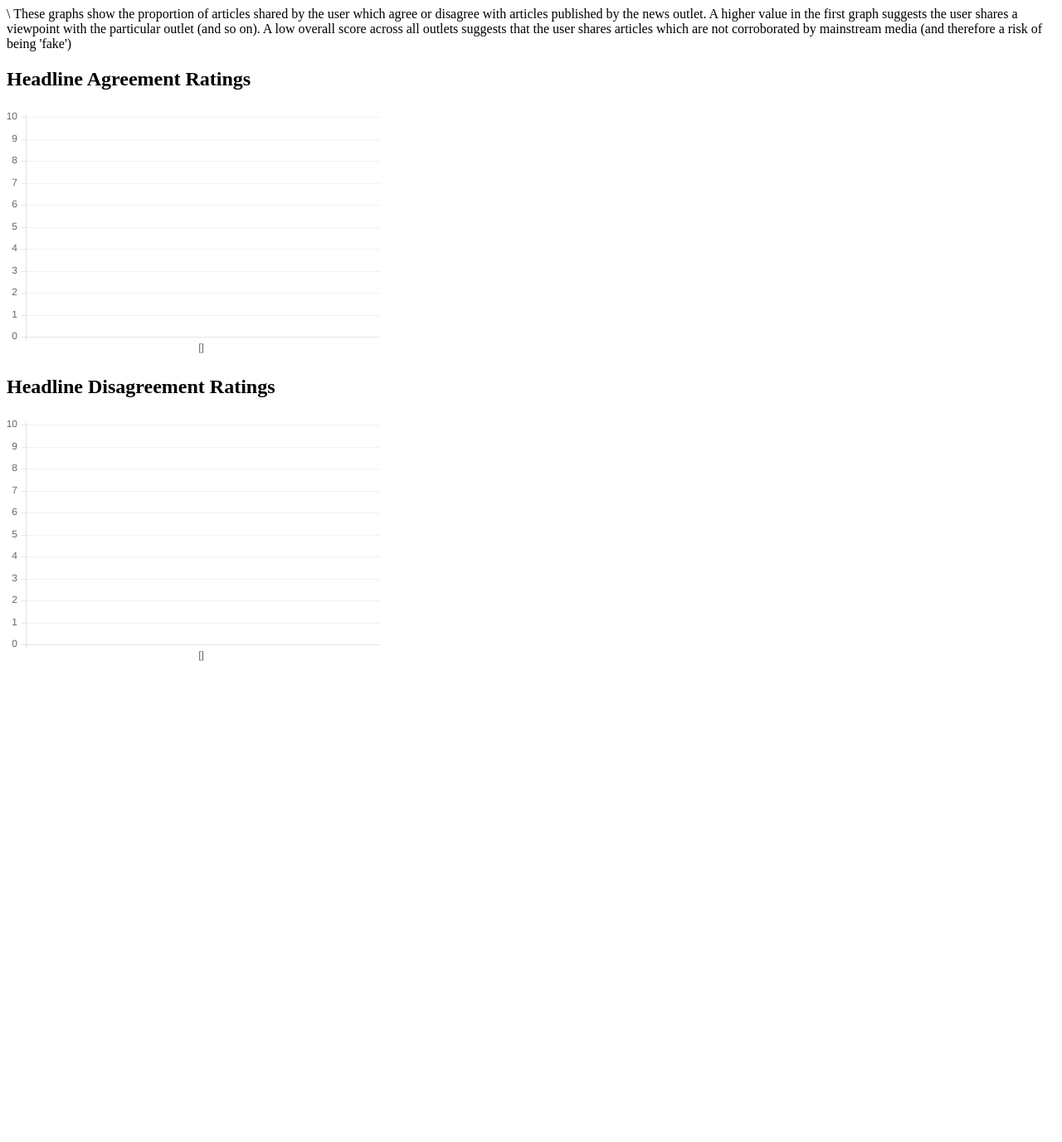
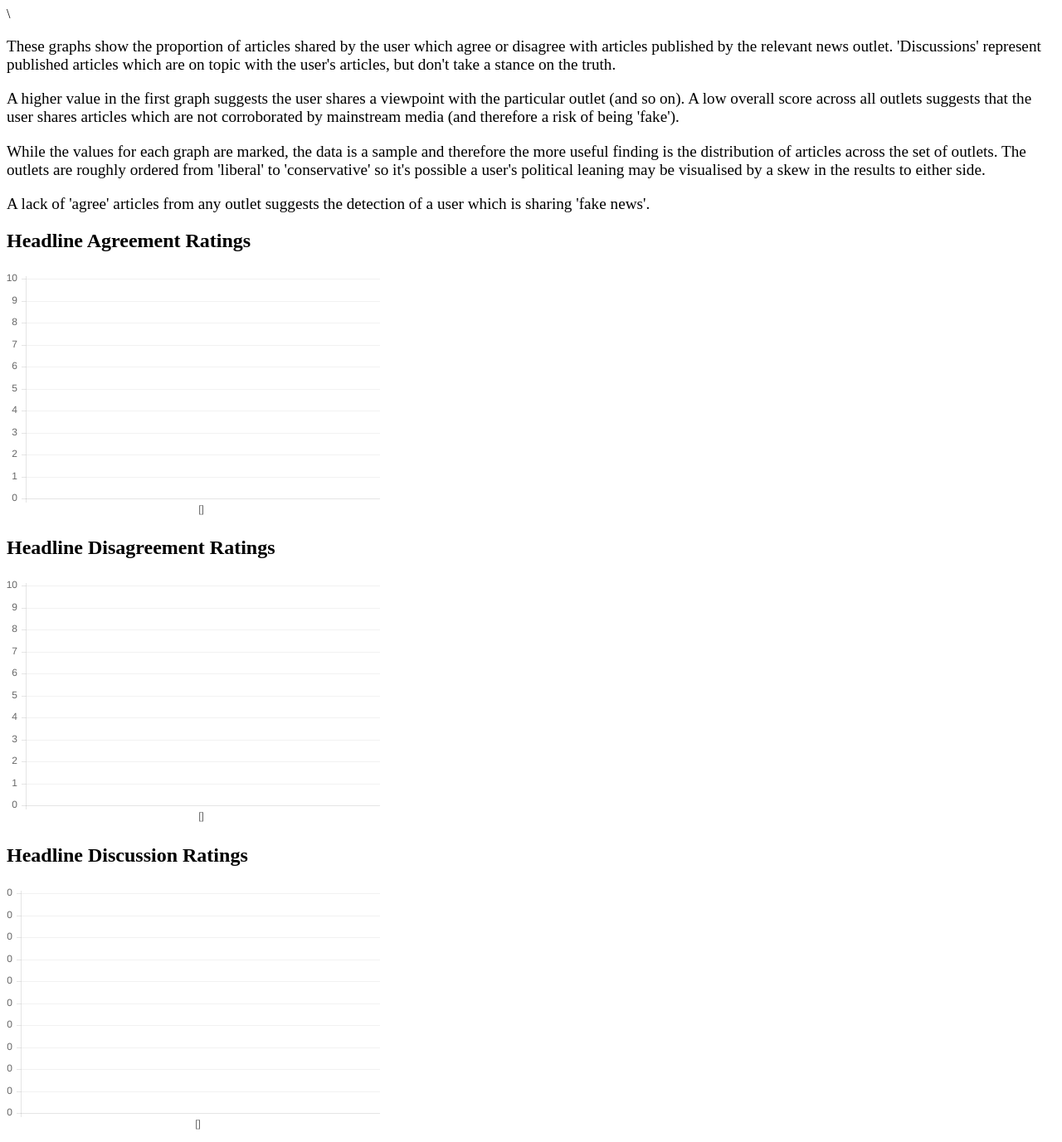
Before and after one commit to rosscg/newsworthy, a Flask app: template templates/chart.html in a window 1280 px wide. Shown: the whole page at 83% size. Before the commit the page ends 797 px from the top, so only its background shows below. Run offline with Flask 2, Linux system fonts and the light colour scheme; the template is opened without the code that fills it: most values are stand-ins (such as "Sample title", 1, 10 or a date in 2020).

Commit message:
Add discussion graph

```diff
--- a/app.py
+++ b/app.py
@@ -20,18 +20,20 @@
        form_data = request.form
        screen_name = form_data.get('screen_name')
 
-    data = run_user_comparison(screen_name)
+    #data = run_user_comparison(screen_name)
 
     # Test Data:
-    #data = [('Guardian', 8, 1), ('NY Times', 6, 1), ('Bloomberg', 4, 0), ('The Sun', 5, 0), ('Fox News', 2, 0), ('Breitbart', 6, 1)]
+    data = [('Guardian', 8, 1, 3), ('NY Times', 6, 1, 12), ('Bloomberg', 4, 0, 14), ('The Sun', 5, 0, 2), ('Fox News', 2, 0, 1), ('Breitbart', 6, 1, 0)]
 
     labels = [x[0] for x in data]
     values_agree = [x[1] for x in data]
     values_disagree = [x[2] for x in data]
+    values_discuss = [x[3] for x in data]
 
     height = max(values_agree + values_disagree)
+    height_discuss = max(values_discuss)
 
-    return render_template('chart.html', height=height, values_agree=values_agree, values_disagree=values_disagree, labels=labels)
+    return render_template('chart.html', height=height, height_discuss=height_discuss, values_agree=values_agree, values_disagree=values_disagree, values_discuss=values_discuss, labels=labels)
 
 
 
--- a/feed_compare/tokens_SKELETON.py
+++ b/feed_compare/tokens_SKELETON.py
@@ -1,5 +1,5 @@
 CONSUMER_KEY = '[consumer_key]'
 CONSUMER_SECRET = '[consumer_secret]'
 ACCESS_TOKENS = (
-	('Token', '[access_token_key]', '[access_token_secret]'),
+	('Token Name', '[access_token_key]', '[access_token_secret]'),
 )
--- a/feed_compare/twitter.py
+++ b/feed_compare/twitter.py
@@ -3,7 +3,6 @@
 import regex
 
 from .tokens import ACCESS_TOKENS, CONSUMER_SECRET, CONSUMER_KEY
-
 
 api_global = None
 
@@ -26,7 +25,6 @@
     except:
         print('Error with {}, user likely deleted or suspended.'.format(kwargs))
         return False
-    #statuses = api.user_timeline(**kwargs, count=50, trim_user=True)
     return statuses
 
 
@@ -39,4 +37,4 @@
 
 
 if __name__ == '__main__':
-    print(get_timeline_urls('CNN'))
+    print(get_timeline_urls('CNN', 5))
--- a/templates/chart.html
+++ b/templates/chart.html
@@ -7,12 +7,20 @@
     <script src='static/Chart.min.js'></script>
   </head>
   <body>
-    These graphs show the proportion of articles shared by the user which agree or disagree with articles published by the news outlet. A higher value in the first graph suggests the user shares a viewpoint with the particular outlet (and so on). A low overall score across all outlets suggests that the user shares articles which are not corroborated by mainstream media (and therefore a risk of being 'fake')
+    <p style="font-size:120%;">These graphs show the proportion of articles shared by the user which agree or disagree with articles published by the relevant news outlet. 'Discussions' represent published articles which are on topic with the user's articles, but don't take a stance on the truth.</p>
+
+    <p style="font-size:120%;">A higher value in the first graph suggests the user shares a viewpoint with the particular outlet (and so on). A low overall score across all outlets suggests that the user shares articles which are not corroborated by mainstream media (and therefore a risk of being 'fake').</p>
+
+    <p style="font-size:120%;">While the values for each graph are marked, the data is a sample and therefore the more useful finding is the distribution of articles across the set of outlets. The outlets are roughly ordered from 'liberal' to 'conservative' so it's possible a user's political leaning may be visualised by a skew in the results to either side.</p>
+
+    <p style="font-size:120%;">A lack of 'agree' articles from any outlet suggests the detection of a user which is sharing 'fake news'.</p>
 
     <h2>Headline Agreement Ratings</h2>
     <canvas id="chart" width="450" height="300"></canvas>
     <h2>Headline Disagreement Ratings</h2>
     <canvas id="chart2" width="450" height="300"></canvas>
+    <h2>Headline Discussion Ratings</h2>
+    <canvas id="chart3" width="450" height="300"></canvas>
 
 
     <script>
@@ -38,6 +46,7 @@
 
        steps = 10
        max = {{height}}
+       max_discuss = {{height_discuss}}
        // draw bar chart
        new Chart(mychart).Bar(barData, {
             scaleOverride: true,
@@ -81,6 +90,39 @@
             scaleShowLabels: true
        });
 
+       // bar chart data
+       var barData3 = {
+       labels : [{% for item in labels %}
+                      "{{item}}",
+                  {% endfor %}],
+       datasets : [
+          {
+                fillColor: "rgba(151,187,205,0.2)",
+                strokeColor: "rgba(151,187,205,1)",
+                pointColor: "rgba(151,187,205,1)",
+                data : [{% for item in values_discuss %}
+                          {{item}},
+                        {% endfor %}]
+          }
+          ]
+       }
+
+       // get bar chart canvas
+       var mychart3 = document.getElementById("chart3").getContext("2d");
+
+       // draw bar chart
+       new Chart(mychart3).Bar(barData3, {
+            scaleOverride: true,
+            scaleSteps: steps,
+            scaleStepWidth: Math.ceil(max_discuss / steps),
+            scaleStartValue: 0,
+            scaleShowVerticalLines: true,
+            scaleShowGridLines : true,
+            barShowStroke : true,
+            scaleShowLabels: true
+       });
+
+
     </script>
   </body>
 </html>
--- a/templates/form.html
+++ b/templates/form.html
@@ -3,12 +3,12 @@
 
       <form action = "http://localhost:5001/chart" method = "POST">
 
-        <p style="font-size:120%;">Enter the Twitter username to test. This form is not validated, so be careful. Exclude the @. <br/>
-        As this is a protype proof-of-concept, the delay between submitting the form and receiving results is significant (5-10 minutes). In practice, this could be made more efficient, and typically would not be used in the form that it's presented here.</p>
+        <p style="font-size:120%;">Enter the Twitter username to test. This form is not validated, so be careful. <b>Exclude the @.</b><br/>
+        As this is a protype proof-of-concept, the delay between submitting the form and receiving results is significant (10-15 minutes). In practice, this could be made more efficient, and typically would not be used in the form that it's presented here.</p>
 
         <p style="font-size:120%;">A user that has not shared any articles will not return a meaningul result. The application was successfully tested using the screen_name 'seanhannity'.</p>
 
-         <p style="font-size:120%;">Screen Name:<input type = "text" name = "screen_name" /></p>
+         <p style="font-size:120%;">Screen Name:<input type = "text" name = "screen_name" value='seanhannity' /></p>
          <p><input type = "submit" value = "submit" /></p>
       </form>
 
```
Also changed, not shown: compare.py (+21 -46 lines).
